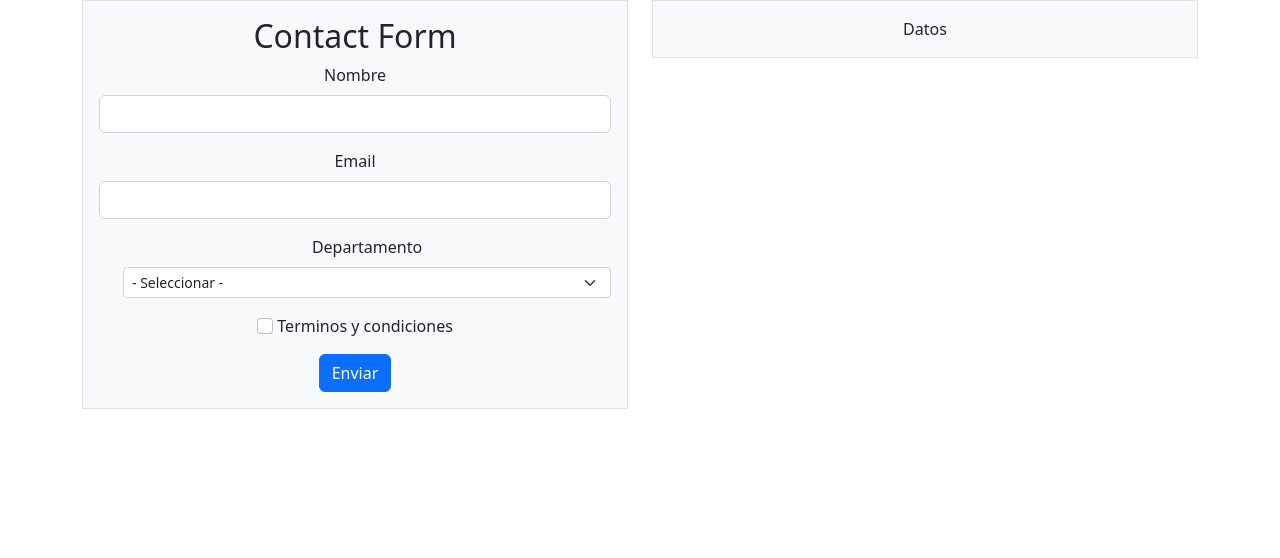
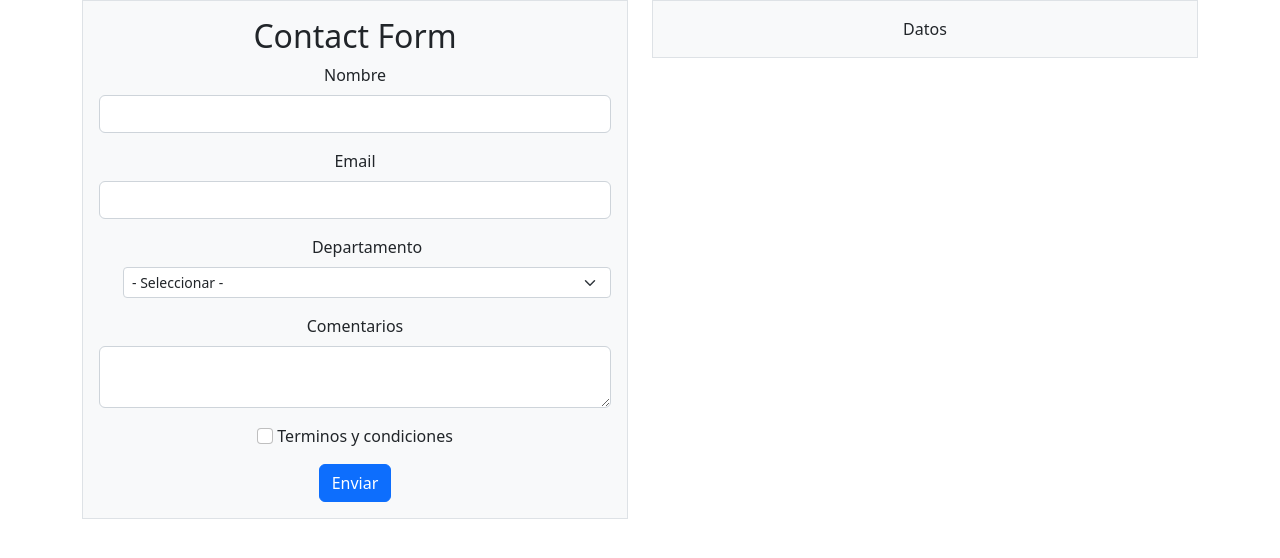
Before and after one commit to CesarKass/AngularForm, an Angular app: page / in a window 1280 px wide. Shown: the top 558 px of the page. Built offline with nearby package versions, Linux system fonts and the light colour scheme.

Commit message:
Form maquetado add coment

```diff
--- a/src/app/components/contact-form/contact-form.component.html
+++ b/src/app/components/contact-form/contact-form.component.html
@@ -21,11 +21,15 @@
                             <option value="3">Finanzas</option>
                         </select>
                     </div>
+                    <div class="mb-3">
+                        <label for="email" class="form-label">Comentarios</label>
+                        <textarea class="form-control" name="coment" id="coment" row="2"></textarea>
+                    </div>
                     <div class="mb-3 form-check d-flex justify-content-center">
                         <input type="checkbox" class="form-check-input" id="check">
                         &nbsp;
                         <label class="form-check-label" for="check" id="check" name="check">Terminos y condiciones</label>
-                      </div>
+                    </div>
                     <button type="submit" class="btn btn-primary">Enviar</button>
                 </form>
             </div>
```
